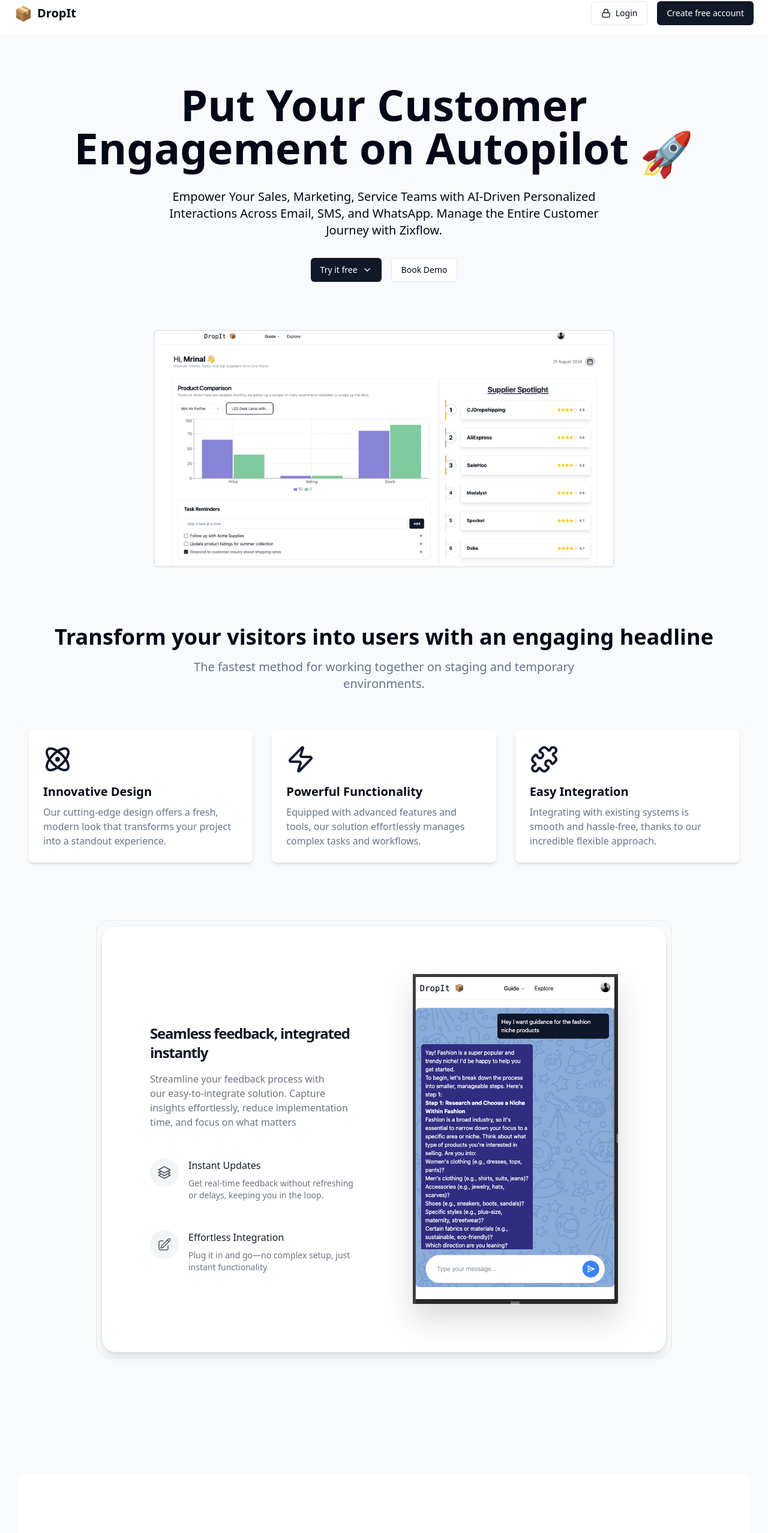
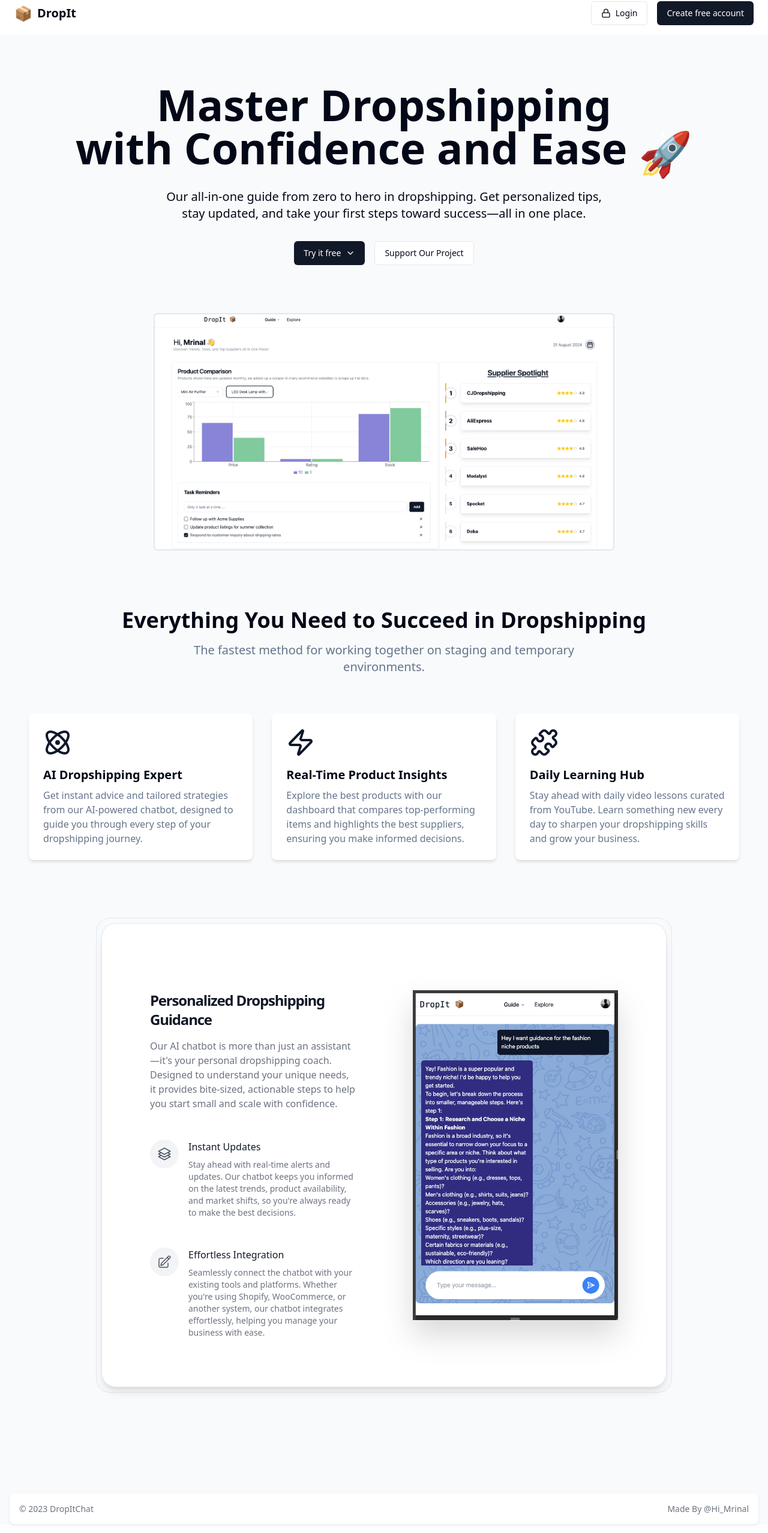
Before and after one commit to mrinalxdev/backit, a React (Vite) app: page / in a window 1280 px wide. Shown: the part 14-2570 px from the top of the page at 60% size. Built offline with nearby package versions, Linux system fonts and the light colour scheme; no server answers.

Commit message:
last few commits

```diff
--- a/package.json
+++ b/package.json
@@ -11,6 +11,7 @@
   },
   "dependencies": {
     "@clerk/clerk-react": "^5.4.3",
+    "@radix-ui/react-alert-dialog": "^1.1.1",
     "@radix-ui/react-avatar": "^1.1.0",
     "@radix-ui/react-checkbox": "^1.1.1",
     "@radix-ui/react-navigation-menu": "^1.2.0",
--- a/src/components/Landing/Featrues.jsx
+++ b/src/components/Landing/Featrues.jsx
@@ -45,7 +45,7 @@ const FeatureItem = ({ icon, title, description }) => (
       <p className="mt-2 text-sm font-medium text-gray-500">{description}</p>
     </div>
   </motion.div>
-  )
+);
 
 export default function Features() {
   const [ref, inView] = useInView({
@@ -64,7 +64,7 @@ export default function Features() {
           className="text-center mb-16"
         >
           <h2 className="text-4xl font-bold mb-4">
-            Transform your visitors into users with an engaging headline
+            Everything You Need to Succeed in Dropshipping
           </h2>
           <p className="text-xl text-muted-foreground mb-8 max-w-3xl mx-auto">
             The fastest method for working together on staging and temporary
@@ -75,18 +75,18 @@ export default function Features() {
         <div className="grid grid-cols-1 md:grid-cols-3 gap-8">
           <FeatureCard
             icon={Atom}
-            title="Innovative Design"
-            description="Our cutting-edge design offers a fresh, modern look that transforms your project into a standout experience."
+            title="AI Dropshipping Expert"
+            description="Get instant advice and tailored strategies from our AI-powered chatbot, designed to guide you through every step of your dropshipping journey."
           />
           <FeatureCard
             icon={Zap}
-            title="Powerful Functionality"
-            description="Equipped with advanced features and tools, our solution effortlessly manages complex tasks and workflows."
+            title="Real-Time Product Insights"
+            description="Explore the best products with our dashboard that compares top-performing items and highlights the best suppliers, ensuring you make informed decisions."
           />
           <FeatureCard
             icon={Puzzle}
-            title="Easy Integration"
-            description="Integrating with existing systems is smooth and hassle-free, thanks to our incredible flexible approach."
+            title="Daily Learning Hub"
+            description="Stay ahead with daily video lessons curated from YouTube. Learn something new every day to sharpen your dropshipping skills and grow your business."
           />
         </div>
       </div>
@@ -107,12 +107,13 @@ export default function Features() {
                 className="md:order-first"
               >
                 <h1 className="mt-8 text-2xl font-semibold tracking-tighter text-gray-900">
-                  Seamless feedback, integrated instantly
+                  Personalized Dropshipping Guidance
                 </h1>
                 <p className="mt-4 text-base font-medium text-gray-500 text-balance">
-                  Streamline your feedback process with our easy-to-integrate
-                  solution. Capture insights effortlessly, reduce implementation
-                  time, and focus on what matters
+                  Our AI chatbot is more than just an assistant—it's your
+                  personal dropshipping coach. Designed to understand your
+                  unique needs, it provides bite-sized, actionable steps to help
+                  you start small and scale with confidence.
                 </p>
                 <div className="flex flex-col gap-12 mt-12">
                   <FeatureItem
@@ -134,7 +135,7 @@ export default function Features() {
                       </svg>
                     }
                     title="Instant Updates"
-                    description="Get real-time feedback without refreshing or delays, keeping you in the loop."
+                    description="Stay ahead with real-time alerts and updates. Our chatbot keeps you informed on the latest trends, product availability, and market shifts, so you're always ready to make the best decisions."
                   />
                   <FeatureItem
                     icon={
@@ -155,7 +156,7 @@ export default function Features() {
                       </svg>
                     }
                     title="Effortless Integration"
-                    description="Plug it in and go—no complex setup, just instant functionality"
+                    description="Seamlessly connect the chatbot with your existing tools and platforms. Whether you're using Shopify, WooCommerce, or another system, our chatbot integrates effortlessly, helping you manage your business with ease."
                   />
                 </div>
               </motion.div>
--- a/src/components/Landing/Hero.jsx
+++ b/src/components/Landing/Hero.jsx
@@ -1,9 +1,25 @@
 import React from "react";
 import { Button } from "@/components/ui/button";
-import { ChevronDown, Lock } from "lucide-react";
+import { ChevronDown, Lock, LockOpen } from "lucide-react";
 import { motion } from "framer-motion";
+import { useUser } from "@clerk/clerk-react";
+import { Link } from "react-router-dom";
+import {
+  AlertDialog,
+  AlertDialogAction,
+  AlertDialogCancel,
+  AlertDialogContent,
+  AlertDialogDescription,
+  AlertDialogFooter,
+  AlertDialogHeader,
+  AlertDialogTitle,
+  AlertDialogTrigger,
+} from "@/components/ui/alert-dialog";
 
-const Header = () => (
+export default function HeroLanding() {
+  const { isSignedIn } = useUser();
+  return (
+    <div className="min-h-screen bg-gray-50">
       <motion.header
         initial={{ opacity: 0, y: -50 }}
         animate={{ opacity: 1, y: 0 }}
@@ -15,17 +31,31 @@ const Header = () => (
           <span className="text-xl font-bold">DropIt</span>
         </div>
         <div className="flex items-center space-x-4">
+          {isSignedIn ? (
+            <Button variant="outline" className="hidden md:flex items-center">
+              <LockOpen className="w-4 h-4" />
+            </Button>
+          ) : (
             <Button variant="outline" className="hidden md:flex items-center">
               <Lock className="mr-2 w-4 h-4" /> Login
             </Button>
+          )}
+
+          {isSignedIn ? (
+            <Link to="/dashboard">
+              <Button className="bg-gray-900 text-white hover:bg-gray-800">
+                Dashboard
+              </Button>
+            </Link>
+          ) : (
+            <Link to="/sign-in">
               <Button className="bg-gray-900 text-white hover:bg-gray-800">
                 Create free account
               </Button>
+            </Link>
+          )}
         </div>
       </motion.header>
-);
-
-const Hero = () => (
       <motion.section
         initial={{ opacity: 0 }}
         animate={{ opacity: 1 }}
@@ -38,9 +68,9 @@ const Hero = () => (
           transition={{ duration: 0.5, delay: 0.3 }}
           className="text-5xl md:text-7xl font-bold mb-6 leading-tight"
         >
-      Put Your Customer
+          Master Dropshipping
           <br />
-      Engagement on Autopilot{" "}
+          with Confidence and Ease{" "}
           <motion.span
             initial={{ rotate: -10 }}
             animate={{ rotate: 0 }}
@@ -56,9 +86,9 @@ const Hero = () => (
           transition={{ duration: 0.5, delay: 0.4 }}
           className="text-xl mb-8 max-w-3xl mx-auto"
         >
-      Empower Your Sales, Marketing, Service Teams with AI-Driven Personalized
-      Interactions Across Email, SMS, and WhatsApp. Manage the Entire Customer
-      Journey with Zixflow.
+          Our all-in-one guide from zero to hero in dropshipping. Get
+          personalized tips, stay updated, and take your first steps toward
+          success—all in one place.
         </motion.p>
         <motion.div
           initial={{ y: 20, opacity: 0 }}
@@ -66,19 +96,39 @@ const Hero = () => (
           transition={{ duration: 0.5, delay: 0.5 }}
           className="flex justify-center space-x-4"
         >
+          {isSignedIn ? (
+            <Link to="/dashboard">
               <Button className="bg-gray-900 text-white hover:bg-gray-800">
                 Try it free <ChevronDown className="ml-2 w-4 h-4" />
               </Button>
-      <Button variant="outline">Book Demo</Button>
+            </Link>
+          ) : (
+            <AlertDialog>
+              <AlertDialogTrigger>
+              <Button className="bg-gray-900 text-white hover:bg-gray-800">
+                Try it free <ChevronDown className="ml-2 w-4 h-4" />
+              </Button>
+              </AlertDialogTrigger>
+              <AlertDialogContent>
+                <AlertDialogHeader>
+                  <AlertDialogTitle>Are you absolutely sure?</AlertDialogTitle>
+                  <AlertDialogDescription>
+                    Looks like you don't have an account 🤧 . Lets SignIn with
+                    your github or google account !!
+                  </AlertDialogDescription>
+                </AlertDialogHeader>
+                <AlertDialogFooter>
+                  <AlertDialogCancel>Cancel</AlertDialogCancel>
+                  <Link to="/sign-in">
+                    <AlertDialogAction>Continue</AlertDialogAction>
+                  </Link>
+                </AlertDialogFooter>
+              </AlertDialogContent>
+            </AlertDialog>
+          )}
+          <Button variant="outline">Support Our Project</Button>
         </motion.div>
       </motion.section>
-);
-
-export default function HeroLanding() {
-  return (
-    <div className="min-h-screen bg-gray-50">
-      <Header />
-      <Hero />
       <motion.div
         initial={{ opacity: 0, scale: 0.9 }}
         animate={{ opacity: 1, scale: 1 }}
--- a/src/components/pages/LandingPage.jsx
+++ b/src/components/pages/LandingPage.jsx
@@ -8,8 +8,21 @@ const LandingPage = () => {
       <HeroLanding />
       <div className="w-[95%] mx-auto">
         <Features />
-        <KeyUpdates />
       </div>
+
+      <footer className="bg-white rounded-lg shadow mx-4 mb-4 -mt-6 dark:bg-gray-800">
+        <div className="w-full mx-auto max-w-screen-xl p-4 md:flex md:items-center md:justify-between">
+          <span className="text-sm text-gray-500 sm:text-center dark:text-gray-400">
+            © 2023{" "}
+            <a href="https://flowbite.com/" className="hover:underline">
+              DropItChat
+            </a>
+          </span>
+          <span className="flex flex-wrap items-center mt-1 text-sm font-medium text-gray-500 dark:text-gray-400 sm:mt-0">
+            <a href="https://mrinal-dev.vercel.app">Made By @Hi_Mrinal</a>
+          </span>
+        </div>
+      </footer>
     </div>
   );
 };
--- /dev/null
+++ b/src/components/ui/alert-dialog.jsx
@@ -0,0 +1,97 @@
+import * as React from "react"
+import * as AlertDialogPrimitive from "@radix-ui/react-alert-dialog"
+
+import { cn } from "@/lib/utils"
+import { buttonVariants } from "@/components/ui/button"
+
+const AlertDialog = AlertDialogPrimitive.Root
+
+const AlertDialogTrigger = AlertDialogPrimitive.Trigger
+
+const AlertDialogPortal = AlertDialogPrimitive.Portal
+
+const AlertDialogOverlay = React.forwardRef(({ className, ...props }, ref) => (
+  <AlertDialogPrimitive.Overlay
+    className={cn(
+      "fixed inset-0 z-50 bg-black/80  data-[state=open]:animate-in data-[state=closed]:animate-out data-[state=closed]:fade-out-0 data-[state=open]:fade-in-0",
+      className
+    )}
+    {...props}
+    ref={ref} />
+))
+AlertDialogOverlay.displayName = AlertDialogPrimitive.Overlay.displayName
+
+const AlertDialogContent = React.forwardRef(({ className, ...props }, ref) => (
+  <AlertDialogPortal>
+    <AlertDialogOverlay />
+    <AlertDialogPrimitive.Content
+      ref={ref}
+      className={cn(
+        "fixed left-[50%] top-[50%] z-50 grid w-full max-w-lg translate-x-[-50%] translate-y-[-50%] gap-4 border bg-background p-6 shadow-lg duration-200 data-[state=open]:animate-in data-[state=closed]:animate-out data-[state=closed]:fade-out-0 data-[state=open]:fade-in-0 data-[state=closed]:zoom-out-95 data-[state=open]:zoom-in-95 data-[state=closed]:slide-out-to-left-1/2 data-[state=closed]:slide-out-to-top-[48%] data-[state=open]:slide-in-from-left-1/2 data-[state=open]:slide-in-from-top-[48%] sm:rounded-lg",
+        className
+      )}
+      {...props} />
+  </AlertDialogPortal>
+))
+AlertDialogContent.displayName = AlertDialogPrimitive.Content.displayName
+
+const AlertDialogHeader = ({
+  className,
+  ...props
+}) => (
+  <div
+    className={cn("flex flex-col space-y-2 text-center sm:text-left", className)}
+    {...props} />
+)
+AlertDialogHeader.displayName = "AlertDialogHeader"
+
+const AlertDialogFooter = ({
+  className,
+  ...props
+}) => (
+  <div
+    className={cn("flex flex-col-reverse sm:flex-row sm:justify-end sm:space-x-2", className)}
+    {...props} />
+)
+AlertDialogFooter.displayName = "AlertDialogFooter"
+
+const AlertDialogTitle = React.forwardRef(({ className, ...props }, ref) => (
+  <AlertDialogPrimitive.Title ref={ref} className={cn("text-lg font-semibold", className)} {...props} />
+))
+AlertDialogTitle.displayName = AlertDialogPrimitive.Title.displayName
+
+const AlertDialogDescription = React.forwardRef(({ className, ...props }, ref) => (
+  <AlertDialogPrimitive.Description
+    ref={ref}
+    className={cn("text-sm text-muted-foreground", className)}
+    {...props} />
+))
+AlertDialogDescription.displayName =
+  AlertDialogPrimitive.Description.displayName
+
+const AlertDialogAction = React.forwardRef(({ className, ...props }, ref) => (
+  <AlertDialogPrimitive.Action ref={ref} className={cn(buttonVariants(), className)} {...props} />
+))
+AlertDialogAction.displayName = AlertDialogPrimitive.Action.displayName
+
+const AlertDialogCancel = React.forwardRef(({ className, ...props }, ref) => (
+  <AlertDialogPrimitive.Cancel
+    ref={ref}
+    className={cn(buttonVariants({ variant: "outline" }), "mt-2 sm:mt-0", className)}
+    {...props} />
+))
+AlertDialogCancel.displayName = AlertDialogPrimitive.Cancel.displayName
+
+export {
+  AlertDialog,
+  AlertDialogPortal,
+  AlertDialogOverlay,
+  AlertDialogTrigger,
+  AlertDialogContent,
+  AlertDialogHeader,
+  AlertDialogFooter,
+  AlertDialogTitle,
+  AlertDialogDescription,
+  AlertDialogAction,
+  AlertDialogCancel,
+}
```
Also changed, not shown: src/components/Landing/KeyUpdates.jsx (+6 -7 lines), 1 other file (tests, documents, lock files or other folders). Lines whose indentation alone changed are shown as unchanged.
